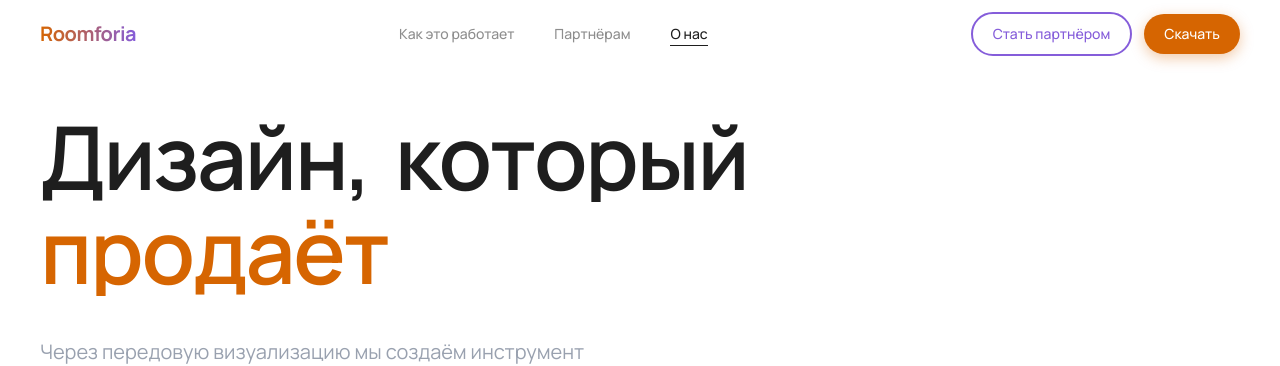
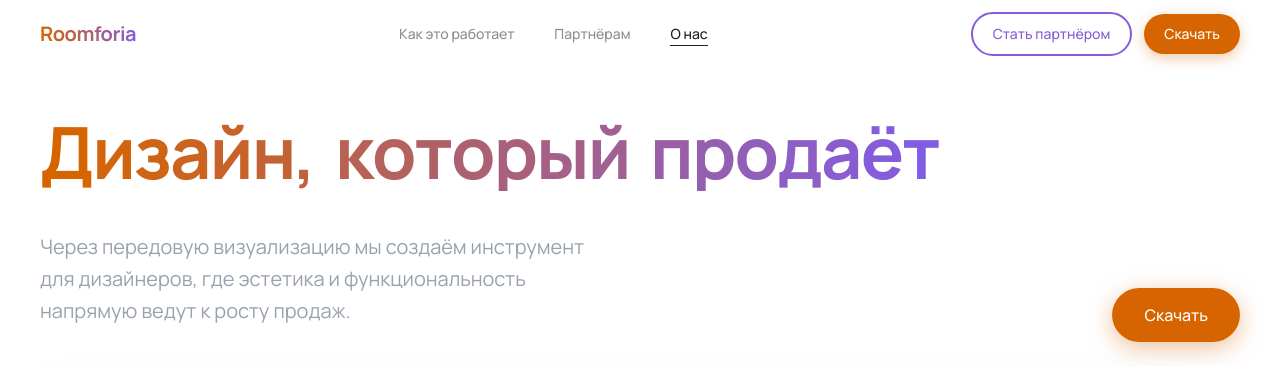
Before and after one commit to roomforia/roomforia, a Next.js app: page /about in a window 1280 px wide. Shown: the top 366 px of the page. Built offline with nearby package versions, Linux system fonts and the light colour scheme.

Commit message:
fix: пробел между которыйпродаёт

```diff
--- a/src/components/about/AboutHero.tsx
+++ b/src/components/about/AboutHero.tsx
@@ -5,52 +5,57 @@ import Image from "next/image"
 
 const DEMO_URL = "https://www.figma.com/proto/oKpcwYWl1oXTzZ8jGxdSvX/Mobile-App-Prototype_Design?page-id=0%3A7137&node-id=37320-1691&viewport=-79%2C-4447%2C0.52&t=sG3LJCgcdGCLn3Qt-9&scaling=scale-down&content-scaling=fixed&starting-point-node-id=37320%3A2244&show-proto-sidebar=1"
 
+// Градиент оранжевый→фиолетовый как на главной
+function gradientColor(i: number, total: number) {
+  const pct = i / (total - 1)
+  const r = Math.round(214 + (133 - 214) * pct)
+  const g = Math.round(101 + (93 - 101) * pct)
+  const b = Math.round(1 + (218 - 1) * pct)
+  return `rgb(${r},${g},${b})`
+}
+
+const line1 = "Дизайн, который".split("")
+const line2 = "продаёт".split("")
+const totalChars = line1.length + line2.length
+
 export default function AboutHero() {
   return (
     <section className="pt-20 pb-0 bg-white overflow-hidden">
       <div className="max-w-7xl mx-auto px-6 md:px-10">
         <div className="mb-10 md:mb-16 pt-8">
 
-          {/* Мобиль — простой текст */}
+          {/* МОБИЛЬ — простой текст с градиентом */}
           <div className="md:hidden mb-8">
-            <p className="text-[38px] font-semibold tracking-tight leading-[1.1] text-[#1E1E1E] mb-1">
+            <p className="text-[36px] font-bold tracking-tight leading-[1.1] mb-1"
+              style={{ background: "linear-gradient(90deg, #d66501, #c05010)", WebkitBackgroundClip: "text", WebkitTextFillColor: "transparent" }}
+            >
               Дизайн, который
             </p>
-            <p className="text-[38px] font-semibold tracking-tight leading-[1.1] text-[#d66501]">
+            <p className="text-[36px] font-bold tracking-tight leading-[1.1]"
+              style={{ background: "linear-gradient(90deg, #a0508a, #855dda)", WebkitBackgroundClip: "text", WebkitTextFillColor: "transparent" }}
+            >
               продаёт
             </p>
           </div>
 
-          {/* Десктоп — побуквенно */}
-          <div className="hidden md:block mb-10">
-            <div className="flex items-end flex-wrap overflow-hidden mb-1">
-              {"Дизайн, который".split("").map((char, i) => (
+          {/* ДЕСКТОП — побуквенно с градиентом, line1 и line2 в одном потоке с переносом */}
+          <div className="hidden md:flex flex-wrap items-end overflow-hidden mb-10">
+            {[...line1, " ", ...line2].map((char, i) => (
               <motion.span
                 key={i}
-                  initial={{ opacity: 0, y: 60, filter: "blur(8px)" }}
-                  animate={{ opacity: 1, y: 0, filter: "blur(0px)" }}
+                initial={{ opacity: 0, x: -16, filter: "blur(12px)" }}
+                animate={{ opacity: 1, x: 0, filter: "blur(0px)" }}
                 transition={{ duration: 0.6, ease: [0.22, 1, 0.36, 1], delay: 0.1 + i * 0.04 }}
-                  className="text-7xl lg:text-[88px] font-semibold tracking-tight text-[#1E1E1E] leading-[1.02]"
-                  style={{ display: char === " " ? "inline-block" : "inline", width: char === " " ? "0.28em" : "auto" }}
+                className="text-6xl lg:text-[72px] font-bold tracking-tight leading-[1.1]"
+                style={{
+                  color: gradientColor(i, totalChars),
+                  display: char === " " ? "inline-block" : "inline",
+                  width: char === " " ? "0.28em" : "auto",
+                }}
               >
                 {char === " " ? "\u00A0" : char}
               </motion.span>
             ))}
-            </div>
-            <div className="flex items-end flex-wrap overflow-hidden">
-              {"продаёт".split("").map((char, i) => (
-                <motion.span
-                  key={i}
-                  initial={{ opacity: 0, y: 60, filter: "blur(8px)" }}
-                  animate={{ opacity: 1, y: 0, filter: "blur(0px)" }}
-                  transition={{ duration: 0.6, ease: [0.22, 1, 0.36, 1], delay: 0.1 + (16 + i) * 0.04 }}
-                  className="text-7xl lg:text-[88px] font-semibold tracking-tight text-[#d66501] leading-[1.02]"
-                  style={{ display: char === " " ? "inline-block" : "inline", width: char === " " ? "0.28em" : "auto" }}
-                >
-                  {char === " " ? "\u00A0" : char}
-                </motion.span>
-              ))}
-            </div>
           </div>
 
           <div className="flex flex-col md:flex-row md:items-end justify-between gap-6 md:gap-8">
@@ -70,7 +75,7 @@ export default function AboutHero() {
               className="flex-shrink-0"
             >
               <a href={DEMO_URL} target="_blank"
-                className="px-8 py-4 rounded-full bg-[#d66501] text-white font-medium hover:bg-[#bf5a01] transition-all duration-200 shadow-[0_6px_24px_rgba(214,101,1,0.4)] hover:scale-[1.02]"
+                className="px-8 py-3 md:py-4 rounded-full bg-[#d66501] text-white font-medium text-sm md:text-base hover:bg-[#bf5a01] transition-all duration-200 shadow-[0_6px_24px_rgba(214,101,1,0.4)] hover:scale-[1.02]"
               >
                 Скачать
               </a>
@@ -85,7 +90,7 @@ export default function AboutHero() {
         transition={{ duration: 1, ease: [0.22, 1, 0.36, 1], delay: 1.5 }}
         className="w-full px-4 md:px-8"
       >
-        <div className="relative w-full h-[300px] md:h-[600px] rounded-3xl overflow-hidden shadow-[0_32px_80px_rgba(0,0,0,0.12)]">
+        <div className="relative w-full h-[280px] md:h-[600px] rounded-3xl overflow-hidden shadow-[0_32px_80px_rgba(0,0,0,0.12)]">
           <Image src="/images/about/about-hero.png" alt="Roomforia" fill className="object-cover" />
           <div className="absolute inset-0 bg-gradient-to-t from-black/20 to-transparent" />
         </div>
```
Lines whose indentation alone changed are shown as unchanged.
